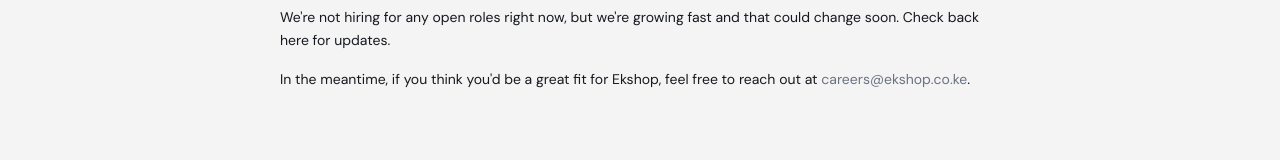
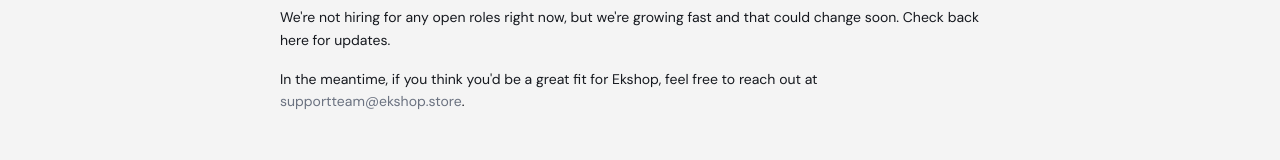
Before and after one commit to rodgers-munene/ekshop, a Next.js app in the folder frontend/: page /careers in a window 1280 px wide. Shown: the part 186-346 px from the top of the page. Built offline with nearby package versions, Linux system fonts and the light colour scheme; no server answers.

Commit message:
Move the remaining addresses to ekshop.store

```diff
--- a/frontend/app/(main)/careers/page.tsx
+++ b/frontend/app/(main)/careers/page.tsx
@@ -18,7 +18,7 @@
         </p>
         <p>
           In the meantime, if you think you&apos;d be a great fit for Ekshop, feel free to reach out at{" "}
-          <span className="text-muted">careers@ekshop.co.ke</span>.
+          <span className="text-muted">supportteam@ekshop.store</span>.
         </p>
       </div>
     </div>
--- a/frontend/app/(main)/privacy/page.tsx
+++ b/frontend/app/(main)/privacy/page.tsx
@@ -89,7 +89,7 @@
 
         <section>
           <h2 className="font-semibold text-base mb-2">9. Contact</h2>
-          <p>For privacy questions or data requests, contact <span className="text-muted">privacy@ekshop.co.ke</span>.</p>
+          <p>For privacy questions or data requests, contact <span className="text-muted">supportteam@ekshop.store</span>.</p>
         </section>
       </div>
     </div>
--- a/frontend/lib/site.ts
+++ b/frontend/lib/site.ts
@@ -1,2 +1,2 @@
 export const SITE_URL =
-  process.env.NEXT_PUBLIC_SITE_URL ?? "https://ekshop.co.ke";
+  process.env.NEXT_PUBLIC_SITE_URL ?? "https://ekshop.store";
```
Also changed, not shown: 2 other files (tests, documents, lock files or other folders).
